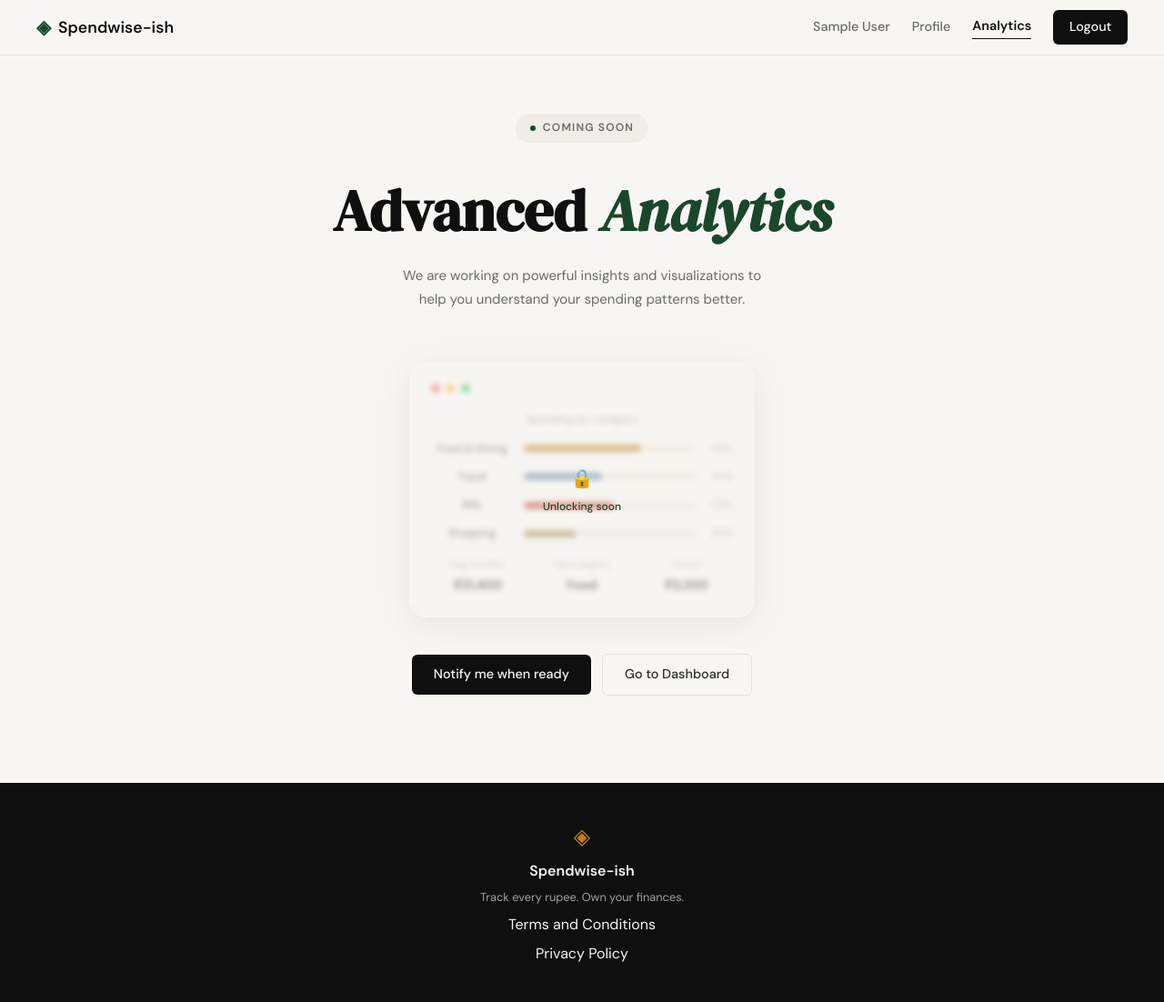
After one commit to SKumar-1701/spendwise-ish, a Flask app: page /analytics in a window 1280 px wide. The commit adds this page. Shown: the whole page at 91% size. Run offline with Flask 3, Linux system fonts and the light colour scheme; the visitor is signed in with stand-in values (Sample User, id 1).

Commit message:
add analytics coming soon page

```diff
--- a/app.py
+++ b/app.py
@@ -244,6 +244,15 @@ def profile():
     )
 
 
+@app.route("/analytics")
+def analytics():
+    if not session.get("user_id"):
+        flash("Please log in to view analytics.", "error")
+        return redirect(url_for("login"))
+
+    return render_template("analytics.html")
+
+
 # ------------------------------------------------------------------ #
 # Placeholder routes — students will implement these                  #
 # ------------------------------------------------------------------ #
--- /dev/null
+++ b/static/css/analytics.css
@@ -0,0 +1,186 @@
+/* ------------------------------------------------------------------ */
+/* Analytics — Coming Soon                                             */
+/* ------------------------------------------------------------------ */
+
+.analytics-section {
+    max-width: var(--max-width);
+    margin: 0 auto;
+    padding: 4rem 2rem 6rem;
+    display: flex;
+    flex-direction: column;
+    align-items: center;
+    text-align: center;
+}
+
+.analytics-pill {
+    display: inline-flex;
+    align-items: center;
+    gap: 0.5rem;
+    background: var(--paper-warm);
+    color: var(--ink-muted);
+    font-size: 0.75rem;
+    font-weight: 600;
+    letter-spacing: 0.1em;
+    text-transform: uppercase;
+    padding: 0.4rem 1rem;
+    border-radius: 999px;
+    margin-bottom: 2.5rem;
+}
+
+.analytics-pill-dot {
+    width: 6px;
+    height: 6px;
+    border-radius: 50%;
+    background: var(--accent);
+    display: inline-block;
+}
+
+.analytics-title {
+    font-family: var(--font-display);
+    font-size: clamp(2.6rem, 6vw, 4rem);
+    line-height: 1.1;
+    color: var(--ink);
+    max-width: 640px;
+    margin-bottom: 1.5rem;
+}
+
+.analytics-title em {
+    font-style: italic;
+    color: var(--accent);
+}
+
+.analytics-subtitle {
+    color: var(--ink-muted);
+    font-size: 0.9375rem;
+    line-height: 1.7;
+    max-width: 420px;
+    margin-bottom: 3.5rem;
+}
+
+/* Chart preview card */
+
+.chart-preview-card {
+    position: relative;
+    overflow: hidden;
+    width: 100%;
+    max-width: 380px;
+    background: var(--paper-card);
+    border-radius: var(--radius-lg);
+    box-shadow: 0 8px 40px rgba(0, 0, 0, 0.07);
+    padding: 1.5rem;
+    margin-bottom: 2.5rem;
+}
+
+.chart-window-dots {
+    display: flex;
+    gap: 0.4rem;
+    margin-bottom: 1.25rem;
+}
+
+.window-dot {
+    width: 10px;
+    height: 10px;
+    border-radius: 50%;
+}
+
+.window-dot-red { background: #ff5f57; }
+.window-dot-yellow { background: #febc2e; }
+.window-dot-green { background: #28c840; }
+
+.chart-label {
+    font-size: 0.75rem;
+    font-weight: 500;
+    color: var(--ink-faint);
+    margin-bottom: 0.75rem;
+}
+
+.chart-bars { display: flex; flex-direction: column; gap: 0.75rem; }
+
+.chart-bar-row {
+    display: grid;
+    grid-template-columns: 90px 1fr 28px;
+    align-items: center;
+    gap: 0.75rem;
+}
+
+.chart-bar-cat {
+    font-size: 0.75rem;
+    color: var(--ink-soft);
+}
+
+.chart-bar-track {
+    height: 8px;
+    border-radius: 999px;
+    background: var(--paper-warm);
+    overflow: hidden;
+}
+
+.chart-bar-fill {
+    height: 100%;
+    border-radius: 999px;
+}
+
+.chart-bar-food { background: var(--cat-food); }
+.chart-bar-travel { background: var(--cat-transport); }
+.chart-bar-bills { background: var(--cat-bills); }
+.chart-bar-shopping { background: var(--cat-shopping); }
+
+.chart-bar-pct {
+    font-size: 0.75rem;
+    color: var(--ink-faint);
+    text-align: right;
+}
+
+.chart-stats-row {
+    display: grid;
+    grid-template-columns: repeat(3, 1fr);
+    gap: 0.75rem;
+    padding-top: 1rem;
+    border-top: 1px solid var(--border-soft);
+}
+
+.chart-stat-label {
+    font-size: 0.65rem;
+    color: var(--ink-faint);
+    margin-bottom: 0.15rem;
+}
+
+.chart-stat-value {
+    font-size: 0.875rem;
+    font-weight: 600;
+    color: var(--ink);
+}
+
+.chart-overlay {
+    position: absolute;
+    inset: 0;
+    display: flex;
+    align-items: center;
+    justify-content: center;
+    border-radius: var(--radius-lg);
+    backdrop-filter: blur(3px);
+    background: rgba(240, 237, 232, 0.55);
+}
+
+.chart-overlay-inner {
+    display: flex;
+    flex-direction: column;
+    align-items: center;
+    gap: 0.35rem;
+}
+
+.chart-overlay-icon { font-size: 1.25rem; }
+
+.chart-overlay-text {
+    font-size: 0.75rem;
+    font-weight: 500;
+    color: var(--accent);
+}
+
+/* Actions */
+
+.analytics-actions {
+    display: flex;
+    gap: 0.75rem;
+    align-items: center;
+}
--- a/static/css/style.css
+++ b/static/css/style.css
@@ -112,6 +112,13 @@ a { color: inherit; text-decoration: none; }
 
 .nav-links a { color: var(--ink-muted); transition: color 0.2s; }
 .nav-links a:hover { color: var(--ink); }
+
+.nav-links a.nav-active {
+    color: var(--ink);
+    font-weight: 600;
+    border-bottom: 1px solid var(--ink);
+    padding-bottom: 0.15rem;
+}
 
 .nav-cta {
     background: var(--ink) !important;
--- /dev/null
+++ b/templates/analytics.html
@@ -0,0 +1,93 @@
+{% extends "base.html" %}
+
+{% block title %}Analytics — Spendwise-ish{% endblock %}
+
+{% block head %}
+<link rel="stylesheet" href="{{ url_for('static', filename='css/analytics.css') }}">
+{% endblock %}
+
+{% block content %}
+
+<section class="analytics-section">
+    <div class="analytics-pill">
+        <span class="analytics-pill-dot"></span>
+        Coming Soon
+    </div>
+
+    <h1 class="analytics-title">Advanced <em>Analytics</em></h1>
+
+    <p class="analytics-subtitle">
+        We are working on powerful insights and visualizations to help you understand your spending patterns better.
+    </p>
+
+    <div class="chart-preview-card">
+        <div class="chart-window-dots">
+            <span class="window-dot window-dot-red"></span>
+            <span class="window-dot window-dot-yellow"></span>
+            <span class="window-dot window-dot-green"></span>
+        </div>
+
+        <div class="chart-bars-block">
+            <p class="chart-label">Spending by category</p>
+            <div class="chart-bars">
+                <div class="chart-bar-row">
+                    <span class="chart-bar-cat">Food &amp; Dining</span>
+                    <div class="chart-bar-track">
+                        <div class="chart-bar-fill chart-bar-food" style="width: 68%"></div>
+                    </div>
+                    <span class="chart-bar-pct">68%</span>
+                </div>
+                <div class="chart-bar-row">
+                    <span class="chart-bar-cat">Travel</span>
+                    <div class="chart-bar-track">
+                        <div class="chart-bar-fill chart-bar-travel" style="width: 45%"></div>
+                    </div>
+                    <span class="chart-bar-pct">45%</span>
+                </div>
+                <div class="chart-bar-row">
+                    <span class="chart-bar-cat">Bills</span>
+                    <div class="chart-bar-track">
+                        <div class="chart-bar-fill chart-bar-bills" style="width: 52%"></div>
+                    </div>
+                    <span class="chart-bar-pct">52%</span>
+                </div>
+                <div class="chart-bar-row">
+                    <span class="chart-bar-cat">Shopping</span>
+                    <div class="chart-bar-track">
+                        <div class="chart-bar-fill chart-bar-shopping" style="width: 30%"></div>
+                    </div>
+                    <span class="chart-bar-pct">30%</span>
+                </div>
+            </div>
+        </div>
+
+        <div class="chart-stats-row">
+            <div class="chart-stat">
+                <p class="chart-stat-label">Avg monthly</p>
+                <p class="chart-stat-value">&#8377;21,400</p>
+            </div>
+            <div class="chart-stat">
+                <p class="chart-stat-label">Top category</p>
+                <p class="chart-stat-value">Food</p>
+            </div>
+            <div class="chart-stat">
+                <p class="chart-stat-label">Saved</p>
+                <p class="chart-stat-value">&#8377;3,200</p>
+            </div>
+        </div>
+
+        <div class="chart-overlay">
+            <div class="chart-overlay-inner">
+                <span class="chart-overlay-icon">&#128274;</span>
+                <p class="chart-overlay-text">Unlocking soon</p>
+            </div>
+        </div>
+    </div>
+
+    <div class="analytics-actions">
+        <a href="#" class="btn-primary">Notify me when ready</a>
+        <a href="{{ url_for('profile') }}" class="btn-ghost">Go to Dashboard</a>
+    </div>
+</section>
+
+{% endblock %}
--- a/templates/base.html
+++ b/templates/base.html
@@ -22,6 +22,7 @@
                 {% if session.user_id %}
                     <span class="nav-username">{{ session.user_name }}</span>
                     <a href="{{ url_for('profile') }}">Profile</a>
+                    <a href="{{ url_for('analytics') }}" class="{{ 'nav-active' if request.endpoint == 'analytics' }}">Analytics</a>
                     <a href="{{ url_for('logout') }}" class="nav-cta">Logout</a>
                 {% else %}
                     <a href="{{ url_for('login') }}">Sign in</a>
```
